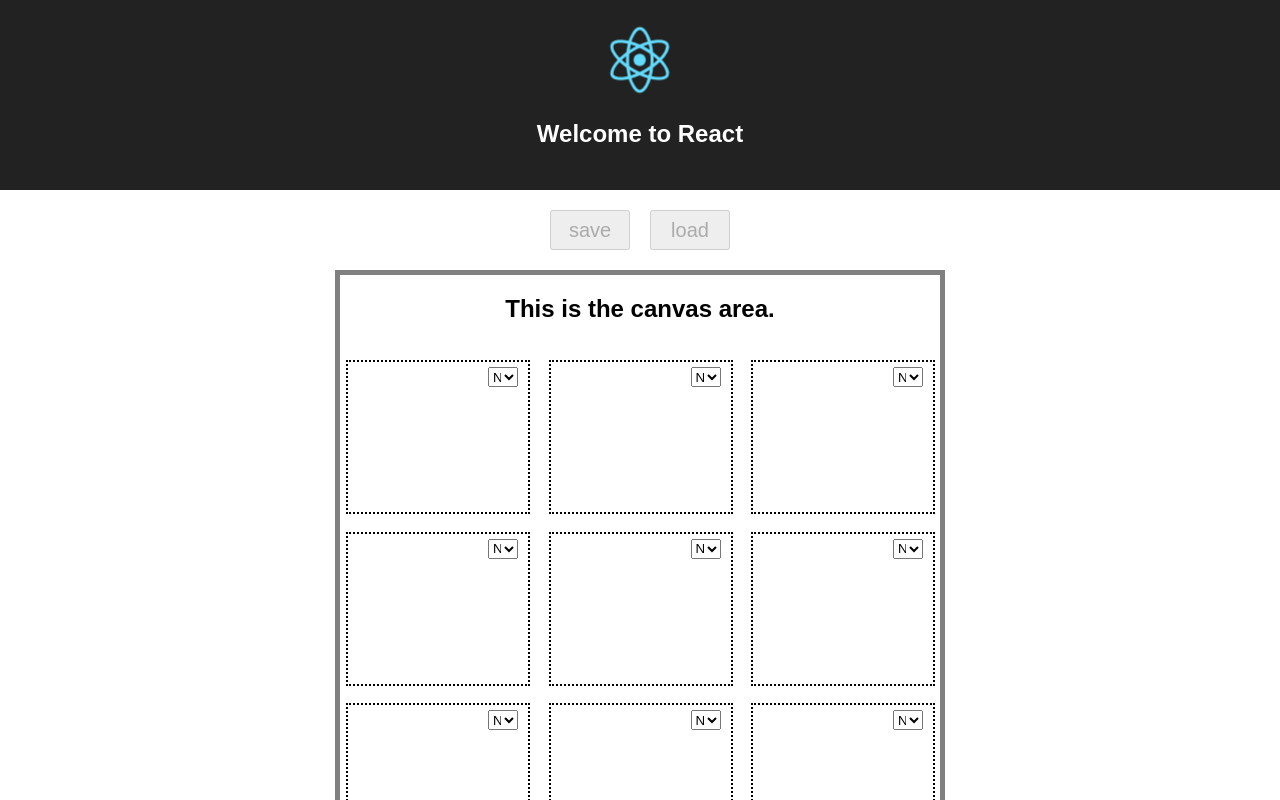
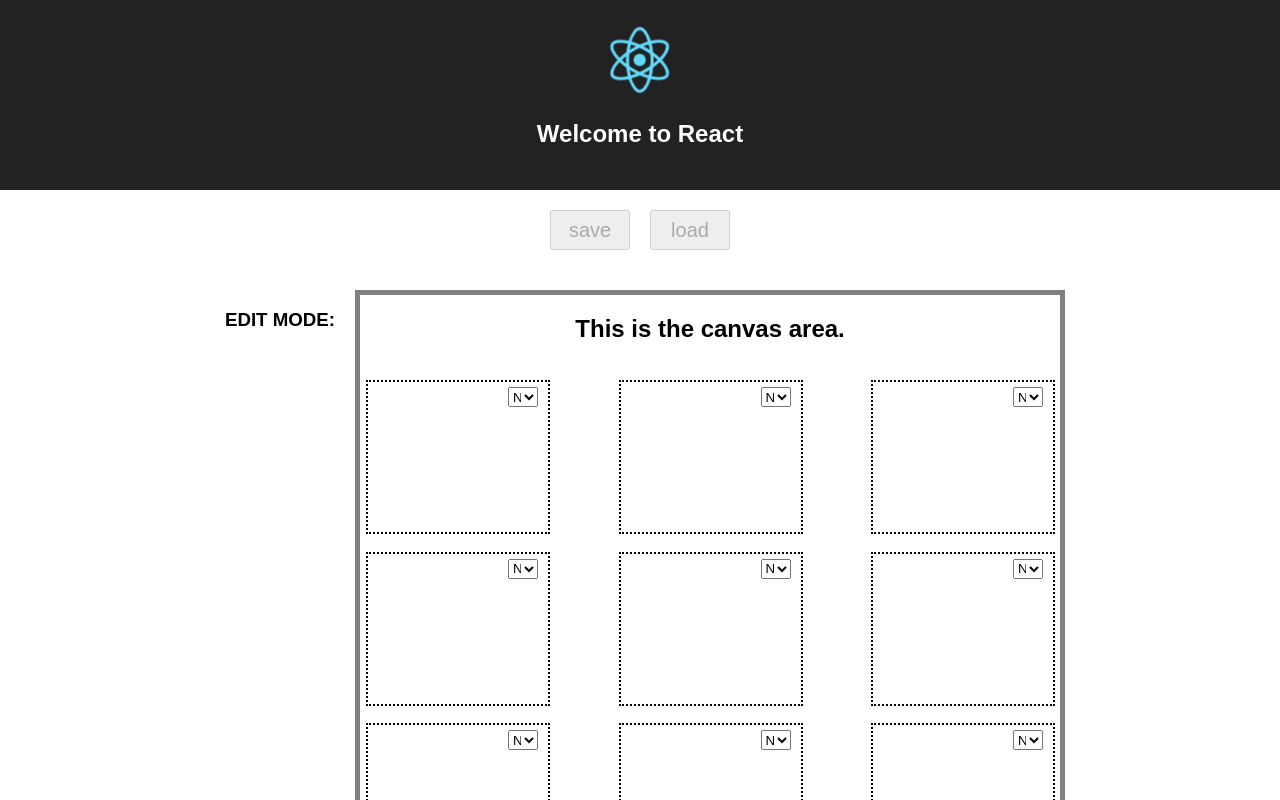
Before and after one commit to bigrocketgames/lt-question, a React (Create React App) app: page / in a window 1280 px wide. Shown: the top 800 px of the page. Built offline with nearby package versions, Linux system fonts and the light colour scheme.

Commit message:
feat:  Edit mode area started with adjusted layout.

```diff
--- a/src/App.css
+++ b/src/App.css
@@ -27,6 +27,15 @@
   to { transform: rotate(360deg); }
 }
 
+.mid-area {
+  display: flex;
+  justify-content: center;
+}
+
+.edit-select {
+  margin: 20px 20px 0 10px;
+}
+
 .canvas-title {
   display: block;
   width: 100%;
@@ -37,10 +46,8 @@
   flex-wrap: wrap;
   justify-content: space-between;
   height: 600px;
-  width: 600px;
-  margin-top: 20px;
-  margin-right: auto;
-  margin-left: auto;
+  width: 700px;
+  margin: 20px 0;
   border: 5px solid grey;
 }
 
--- a/src/components/canvas.js
+++ b/src/components/canvas.js
@@ -99,10 +99,17 @@ class Canvas extends Component {
           <Button classes="sl-button load" name="load" onClick={this.onClickLoad} disabled={!this.state.canLoad} />
         </div>
 
-        <div className="canvas-area">
-          <h2 className="canvas-title">This is the canvas area.</h2>
+        <div className="mid-area">
 
-          {spaces.length && spaces.map(space => <Spaces key={space.id} id={space.id} name={space.name} onChange={this.onChangeTile}/>)}
+          <div className="edit-select">
+            <h3>EDIT MODE:</h3>
+          </div>
+
+          <div className="canvas-area">
+            <h2 className="canvas-title">This is the canvas area.</h2>
+            {spaces.length && spaces.map(space => <Spaces key={space.id} id={space.id} name={space.name} onChange={this.onChangeTile}/>)}
+          </div>
+
         </div>
 
         <div className="history-buttons">
```
